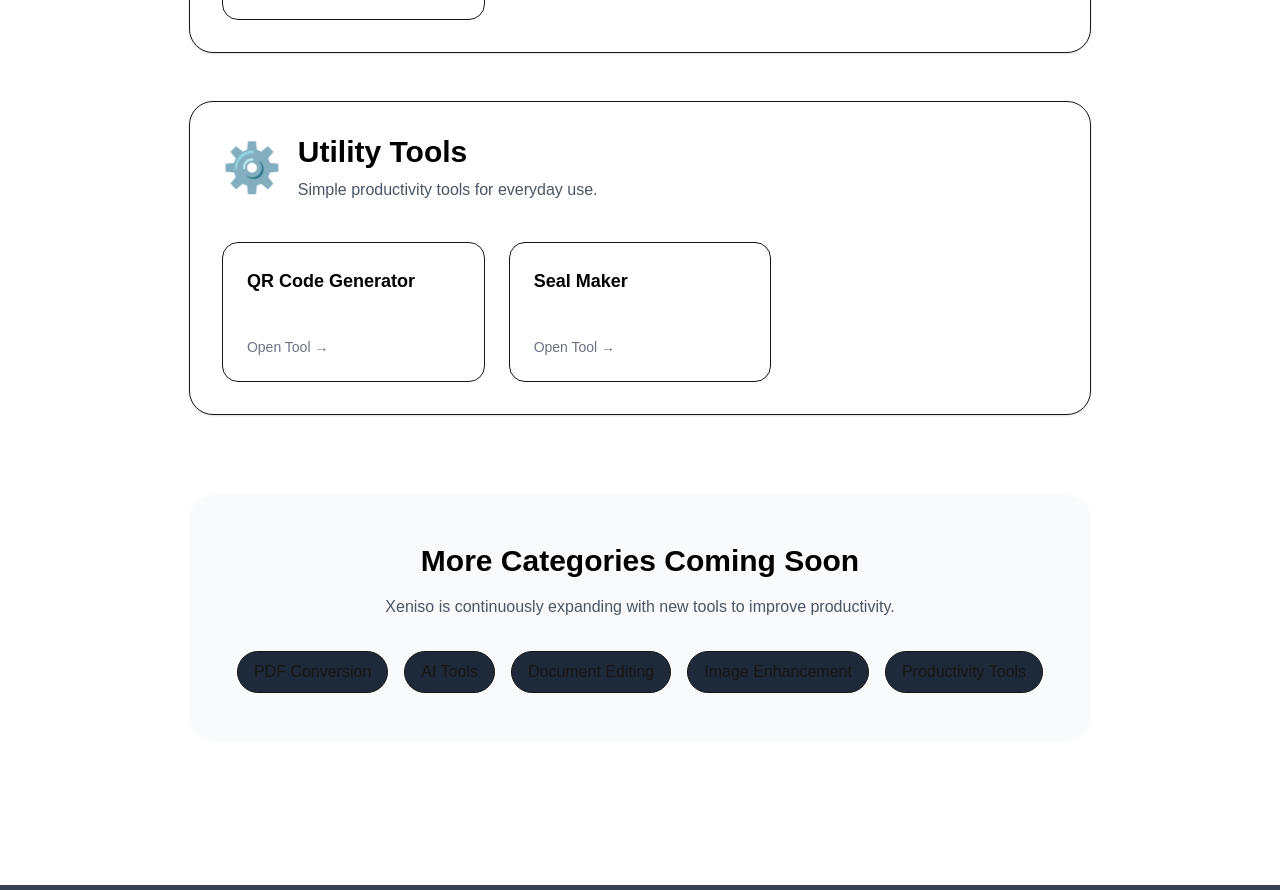
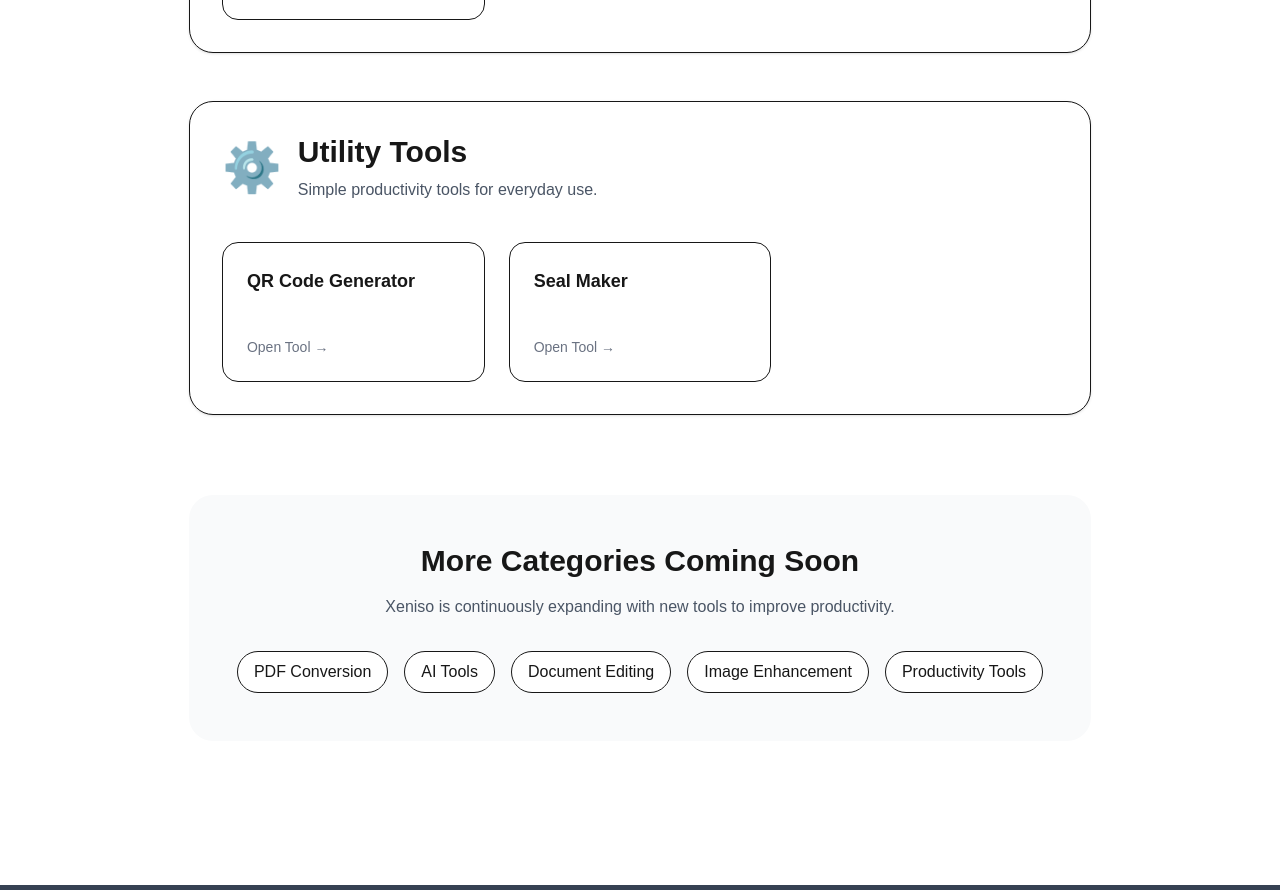
Before and after one commit to arm06-com/xeniso, a Next.js app: page /categories in a window 1280 px wide. Shown: the part 1080-1970 px from the top of the page. Built offline with nearby package versions, Linux system fonts and the light colour scheme.

Commit message:
CSS Update

```diff
--- a/app/about/page.tsx
+++ b/app/about/page.tsx
@@ -141,11 +141,11 @@ export default function AboutPage() {
       {/* Current Tools */}
       <section className="mt-12 sm:mt-16 lg:mt-20">
 
-        <h2 className="text-2xl sm:text-3xl font-bold sm:text-black">
+        <h2 className="text-2xl sm:text-3xl font-bold">
           Tools Available Today
         </h2>
 
-        <div className="mt-6 sm:bg-gray-800 sm:mt-8 flex flex-wrap gap-3 sm:gap-4">
+        <div className="mt-6 sm:mt-8 flex flex-wrap gap-3 sm:gap-4">
 
           {[
             "PDF Compressor",
@@ -181,7 +181,9 @@ export default function AboutPage() {
           expanding with new PDF, image, and productivity
           tools designed to simplify your digital workflow.
         </p>
+
       </section>
+
     </main>
   );
 }
--- a/app/categories/page.tsx
+++ b/app/categories/page.tsx
@@ -102,7 +102,7 @@ export default function CategoriesPage() {
 
               <div>
 
-                <h2 className="text-2xl sm:text-3xl font-bold sm:text-black">
+                <h2 className="text-2xl sm:text-3xl font-bold">
                   {category.title}
                 </h2>
 
@@ -125,7 +125,7 @@ export default function CategoriesPage() {
                   className="group border rounded-2xl p-5 sm:p-6 hover:shadow-lg hover:border-sky-200 transition-all duration-300 bg-white flex flex-col justify-between min-h-35"
                 >
 
-                  <h3 className="font-semibold text-base sm:text-lg sm:text-black">
+                  <h3 className="font-semibold text-base sm:text-lg">
                     {tool.name}
                   </h3>
 
@@ -148,7 +148,7 @@ export default function CategoriesPage() {
       {/* Coming Soon */}
       <section className="mt-12 sm:mt-16 lg:mt-20 bg-gray-50 rounded-2xl lg:rounded-3xl p-6 sm:p-8 lg:p-12 text-center">
 
-        <h2 className="text-2xl sm:text-3xl font-bold sm:text-black">
+        <h2 className="text-2xl sm:text-3xl font-bold">
           More Categories Coming Soon
         </h2>
 
@@ -159,23 +159,23 @@ export default function CategoriesPage() {
 
         <div className="mt-8 flex flex-wrap justify-center gap-3 sm:gap-4">
 
-          <span className="bg-white sm:bg-gray-800 border px-4 py-2 rounded-full text-sm sm:text-base">
+          <span className="bg-white border px-4 py-2 rounded-full text-sm sm:text-base">
             PDF Conversion
           </span>
 
-          <span className="bg-white sm:bg-gray-800 border px-4 py-2 rounded-full text-sm sm:text-base">
+          <span className="bg-white border px-4 py-2 rounded-full text-sm sm:text-base">
             AI Tools
           </span>
 
-          <span className="bg-white sm:bg-gray-800 border px-4 py-2 rounded-full text-sm sm:text-base">
+          <span className="bg-white border px-4 py-2 rounded-full text-sm sm:text-base">
             Document Editing
           </span>
 
-          <span className="bg-white sm:bg-gray-800 border px-4 py-2 rounded-full text-sm sm:text-base">
+          <span className="bg-white border px-4 py-2 rounded-full text-sm sm:text-base">
             Image Enhancement
           </span>
 
-          <span className="bg-white sm:bg-gray-800 border px-4 py-2 rounded-full text-sm sm:text-base">
+          <span className="bg-white border px-4 py-2 rounded-full text-sm sm:text-base">
             Productivity Tools
           </span>
 
--- a/app/contact/page.tsx
+++ b/app/contact/page.tsx
@@ -101,7 +101,7 @@ export default function ContactPage() {
 
             <div>
 
-              <h3 className="text-lg sm:text-xl font-semibold sm:text-black">
+              <h3 className="text-lg sm:text-xl font-semibold">
                 Response Time
               </h3>
 
@@ -123,7 +123,7 @@ export default function ContactPage() {
 
             <div>
 
-              <h3 className="text-lg sm:text-xl font-semibold sm:text-black">
+              <h3 className="text-lg sm:text-xl font-semibold">
                 Before Contacting Us
               </h3>
 
--- a/app/globals.css
+++ b/app/globals.css
@@ -14,7 +14,7 @@
 
 @media (prefers-color-scheme: dark) {
   :root {
-    --background: #d5ffec;
+    --background: #ffffff;
     --foreground: #ededed;
   }
 }
--- a/components/BackgroundRemover.tsx
+++ b/components/BackgroundRemover.tsx
@@ -234,7 +234,7 @@ export default function BackgroundRemover() {
               : "border-gray-300 hover:bg-gray-50"
           }`}
         >
-          <h2 className="text-lg sm:text-2xl font-semibold sm:text-black">
+          <h2 className="text-lg sm:text-2xl font-semibold">
             Drag & Drop Your Image
           </h2>
 
--- a/components/Header.tsx
+++ b/components/Header.tsx
@@ -221,7 +221,7 @@ export default function Header() {
           </nav>
 
           {/* Search */}
-          <div className="hidden xl:block ml-6 flex-shrink-0">
+          <div className="hidden xl:block ml-6 shrink-0">
             <ToolSearch />
           </div>
 
--- a/components/PdfCompressor.tsx
+++ b/components/PdfCompressor.tsx
@@ -289,7 +289,7 @@ return (
                     e.target.value as CompressionLevel
                 )
                 }
-                className="w-full border rounded-lg px-4 py-3 sm:text-gray-700"
+                className="w-full border rounded-lg px-4 py-3"
             >
                 <option value="low">
                 Low Compression
--- a/components/PdfConverter.tsx
+++ b/components/PdfConverter.tsx
@@ -252,7 +252,7 @@ export default function PdfConverter() {
               onChange={(e) =>
                 setPageFormat(e.target.value as "a4" | "letter")
               }
-              className="w-full border rounded-lg px-3 sm:px-4 py-2 sm:py-3 sm:text-gray-700"
+              className="w-full border rounded-lg px-3 sm:px-4 py-2 sm:py-3"
             >
               <option value="a4">A4</option>
               <option value="letter">Letter</option>
@@ -271,7 +271,7 @@ export default function PdfConverter() {
                   e.target.value as "portrait" | "landscape"
                 )
               }
-              className="w-full border rounded-lg px-3 sm:px-4 py-2 sm:py-3 sm:text-gray-700"
+              className="w-full border rounded-lg px-3 sm:px-4 py-2 sm:py-3"
             >
               <option value="portrait">Portrait</option>
               <option value="landscape">Landscape</option>
--- a/components/ToolFaq.tsx
+++ b/components/ToolFaq.tsx
@@ -13,7 +13,7 @@ export default function ToolFaq({
   items,
 }: ToolFaqProps) {
   return (
-    <section className="w-full max-w-4xl mx-auto px-4 sm:px-6 lg:px-8 py-6 sm:py-10 bd-gray-50">
+    <section className="w-full max-w-4xl mx-auto px-4 sm:px-6 lg:px-8 py-6 sm:py-10">
       {/* Title */}
       <h2 className="text-xl sm:text-2xl md:text-3xl font-bold text-black text-center sm:text-left">
         {title}
```
Also changed, not shown: components/ImageConverter.tsx (+7 -7 lines).
